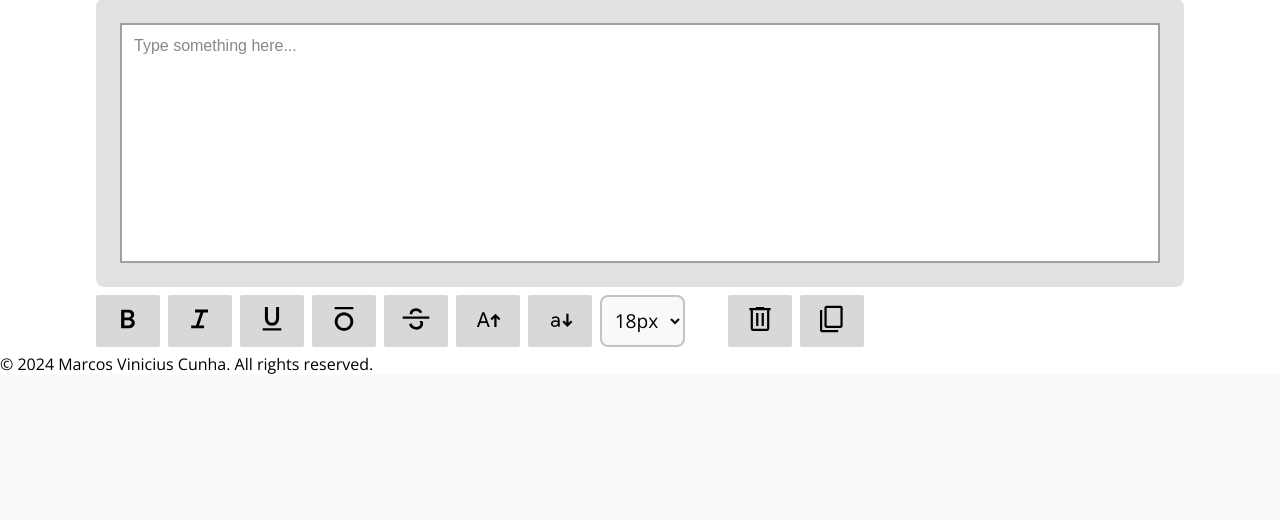
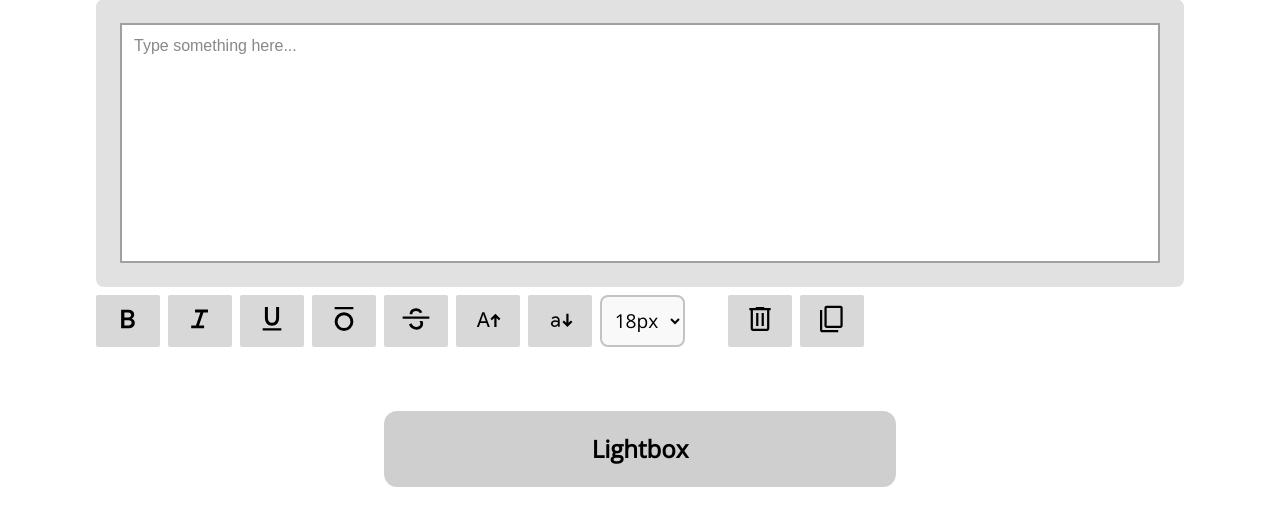
Before and after one commit to marcs-sus/project_devweb, a PHP site: page / in a window 1280 px wide. Shown: the part 2203-2723 px from the top of the page. Before the commit the page ends 2577 px from the top, so only its background shows below. Run offline with PHP 8.4, Linux system fonts and the light colour scheme.

Commit message:
lightbox 1.0

```diff
--- a/index.html
+++ b/index.html
@@ -5,8 +5,14 @@
     <meta charset="UTF-8">
     <meta name="viewport" content="width=device-width, initial-scale=1.0">
     <link rel="icon" type="image/x-icon" href="assets/images/favicon.ico">
+
+    <!-- CSS stylesheets -->
     <link rel="stylesheet" href="css/style.css">
     <link rel="stylesheet" href="css/normalize.css">
+
+    <!-- JS scripts -->
+    <script defer src="js/script.js"></script>
+
     <title>Project DevWeb</title>
 </head>
 
@@ -59,9 +65,9 @@
     <section class="slideshow">
         <div class="slideshow-container">
             <div class="carousel">
-                <img src="assets/images/slide1.jpg" alt="Slide 1">
-                <img src="assets/images/slide2.jpg" alt="Slide 2">
-                <img src="assets/images/slide3.jpg" alt="Slide 3">
+                <img id="slideImg" src="assets/images/slide1.jpg" alt="Slide 1">
+                <img id="slideImg" src="assets/images/slide2.jpg" alt="Slide 2">
+                <img id="slideImg" src="assets/images/slide3.jpg" alt="Slide 3">
             </div>
         </div>
 
@@ -159,14 +165,28 @@
         </div>
     </section>
 
-
-
+    <!-- Lightbox section -->
+    <section class="lightbox">
+        <div class="subtitle">
+            <h2>Lightbox</h2>
+        </div>
+        <div class="lightbox-grid">
+            <img id="lbImg" src="https://picsum.photos/300?random=1" alt="Lightbox Image 1">
+            <img id="lbImg" src="https://picsum.photos/300?random=2" alt="Lightbox Image 2">
+            <img id="lbImg" src="https://picsum.photos/300?random=3" alt="Lightbox Image 3">
+            <img id="lbImg" src="https://picsum.photos/300?random=4" alt="Lightbox Image 4">
+            <img id="lbImg" src="https://picsum.photos/300?random=5" alt="Lightbox Image 5">
+            <img id="lbImg" src="https://picsum.photos/300?random=6" alt="Lightbox Image 6">
+            <img id="lbImg" src="https://picsum.photos/300?random=7" alt="Lightbox Image 7">
+            <img id="lbImg" src="https://picsum.photos/300?random=8" alt="Lightbox Image 8">
+            <img id="lbImg" src="https://picsum.photos/300?random=9" alt="Lightbox Image 9">
+        </div>
+    </section>
 
     <!-- Footer section -->
     <footer>
-        <p>&copy; 2024 Marcos Vinicius Cunha. All rights reserved.</p>
+        <p>Lorem ipsum dolor sit amet consectetur adipisicing elit. Unde, recusandae?</p>
     </footer>
-    <script src="js/script.js"></script>
 </body>
 
 </html>
--- a/js/script.js
+++ b/js/script.js
@@ -12,7 +12,7 @@ function hideSidebar() {
 // Slideshow
 const slideshow = document.querySelector(".slideshow"),
   carousel = document.querySelector(".carousel"),
-  imgs = document.querySelectorAll("img"),
+  slideImgs = document.querySelectorAll("#slideImg"),
   btns = document.querySelectorAll(".slide-button");
 
 const autoDeley = 5000;
@@ -25,10 +25,10 @@ const autoSlide = () => {
 };
 
 const slideImage = () => {
-  if (imgIndex === imgs.length) {
+  if (imgIndex === slideImgs.length) {
     imgIndex = 0;
   } else if (imgIndex < 0) {
-    imgIndex = imgs.length - 1;
+    imgIndex = slideImgs.length - 1;
   }
 
   carousel.style.transform = `translate(-${imgIndex * 100}%)`;
@@ -151,3 +151,26 @@ function copyText() {
     alert("Failed to copy styled text: " + err);
   }
 }
+
+// Lightbox
+const lightbox = document.createElement("div");
+lightbox.id = "lightbox";
+document.body.appendChild(lightbox);
+
+const lbImgs = document.querySelectorAll("#lbImg");
+lbImgs.forEach((image) => {
+  image.addEventListener("click", (e) => {
+    lightbox.classList.add("active");
+    const shownImg = document.createElement("img");
+    shownImg.src = image.src;
+    while (lightbox.firstChild) {
+      lightbox.removeChild(lightbox.firstChild);
+    }
+    lightbox.appendChild(shownImg);
+  });
+});
+
+lightbox.addEventListener("click", (e) => {
+  if (e.target !== e.currentTarget) return;
+  lightbox.classList.remove("active");
+});
```
Also changed, not shown: css/style.css (+49 -1 lines).
